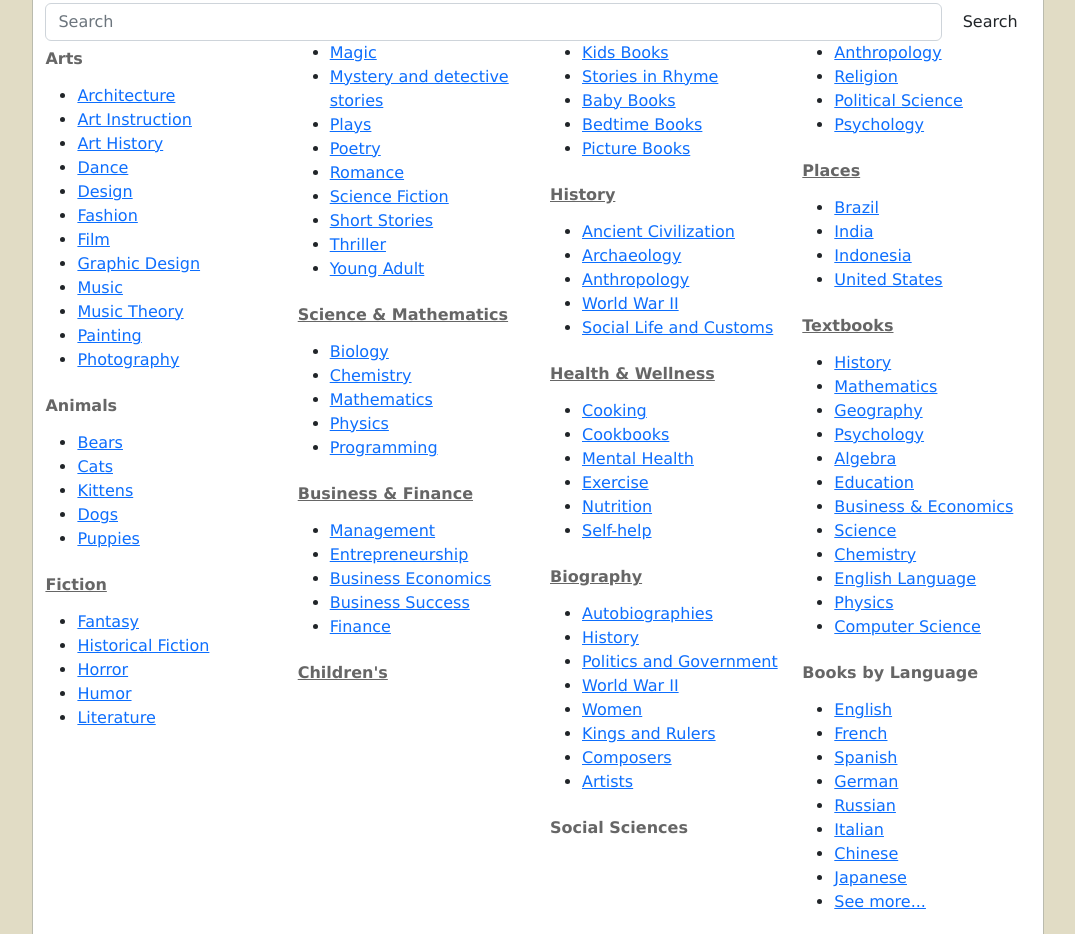
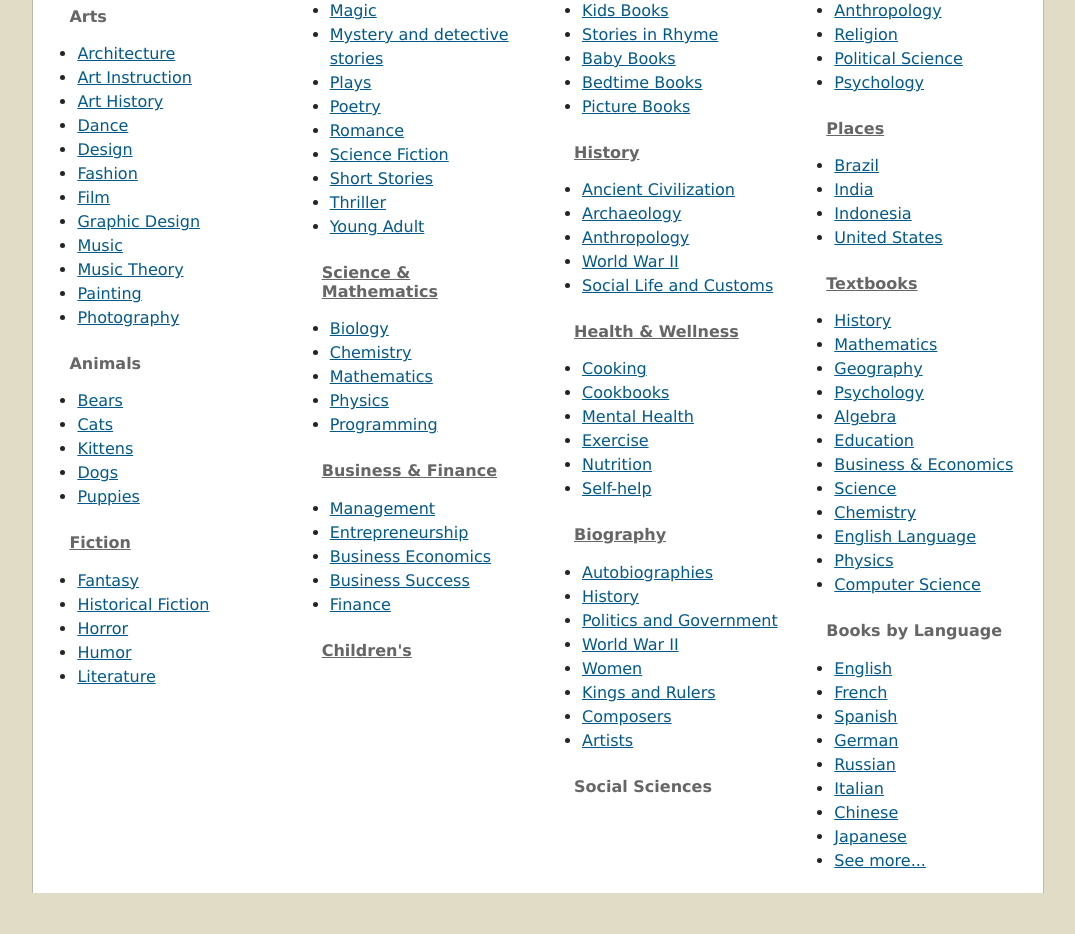
Before and after one commit to csilm/OpenLibraryClone, a React (Create React App) app in the folder open-library-f/: page /sections/browse-sections/Subjects in a window 1280 px wide. Shown: the part 340-1274 px from the top of the page, without its empty margins (102-1177 px from the left). After the commit the page ends 1233 px from the top, so only its background shows below. Built offline with nearby package versions, Linux system fonts and the light colour scheme.

Commit message:
trending

```diff
--- a/open-library-f/src/components/HomePage/sections/browse-sections/Subjects.jsx
+++ b/open-library-f/src/components/HomePage/sections/browse-sections/Subjects.jsx
@@ -16,18 +16,18 @@ function Subjects(){
                 <Announcement />
             </Container>
             <Container  className="mainBody w-79 pb-1">
-                <div>
+                <div className="d-flex justify-content-between">
                     <h3>Subjects</h3>
                     <div>
                         <p>Last edited by <span><a href="#action">LeadSongDog</a></span></p>
                         <div>March 2, 2021</div>
                         <div class="vr"></div>
                         <div><a href="#action2">History</a></div>
+                        <div>
+                        <a href="#action1">Edit</a>
+                        </div>
+                    </div>
 
-                    </div>
-                    <div>
-                        <a href="#action1">Edit</a>
-                    </div>
                 </div>
                 <div className=" ">
                     <form class="d-flex" role="search">
@@ -37,147 +37,147 @@ function Subjects(){
                 </div>
                 <div className="row align-items-start">
                     <div className="col-lg-3 col-md-6 col-sm-6">
-                        <h3 className="cat-head py-2">Arts</h3>
+                        <h3 className="cat-head py-2 ms-4">Arts</h3>
                         <ul className="styled-list">
-                            <li><a href="#action1">Architecture</a></li>
-                            <li><a href="#action1">Art Instruction</a></li>
-                            <li><a href="#action1">Art History</a></li>
-                            <li><a href="#action1">Dance</a></li>
-                            <li><a href="#action1">Design</a></li>
-                            <li><a href="#action1">Fashion</a></li>
-                            <li><a href="#action1">Film</a></li>
-                            <li><a href="#action1">Graphic Design</a></li>
-                            <li><a href="#action1">Music</a></li>
-                            <li><a href="#action1">Music Theory</a></li>
-                            <li><a href="#action1">Painting</a></li>
-                            <li><a href="#action1">Photography</a></li>
+                            <li><a href="#action1" className="b-links">Architecture</a></li>
+                            <li><a href="#action1" className="b-links">Art Instruction</a></li>
+                            <li><a href="#action1" className="b-links">Art History</a></li>
+                            <li><a href="#action1" className="b-links">Dance</a></li>
+                            <li><a href="#action1" className="b-links">Design</a></li>
+                            <li><a href="#action1" className="b-links">Fashion</a></li>
+                            <li><a href="#action1" className="b-links">Film</a></li>
+                            <li><a href="#action1" className="b-links">Graphic Design</a></li>
+                            <li><a href="#action1" className="b-links">Music</a></li>
+                            <li><a href="#action1" className="b-links">Music Theory</a></li>
+                            <li><a href="#action1" className="b-links">Painting</a></li>
+                            <li><a href="#action1" className="b-links">Photography</a></li>
                         </ul>
-                        <h3 className="cat-head py-2">Animals</h3>
+                        <h3 className="cat-head py-2 ms-4">Animals</h3>
                         <ul className="styled-list">
-                            <li><a href="#action1">Bears</a></li>
-                            <li><a href="#action1">Cats</a></li>
-                            <li><a href="#action1">Kittens</a></li>
-                            <li><a href="#action1">Dogs</a></li>
-                            <li><a href="#action1">Puppies</a></li>
+                            <li><a href="#action1" className="b-links">Bears</a></li>
+                            <li><a href="#action1" className="b-links">Cats</a></li>
+                            <li><a href="#action1" className="b-links">Kittens</a></li>
+                            <li><a href="#action1" className="b-links">Dogs</a></li>
+                            <li><a href="#action1" className="b-links">Puppies</a></li>
                         </ul>
-                        <h3 className="cat-head py-2"><a href="#action">Fiction</a></h3>
+                        <h3 className="cat-head py-2 ms-4"><a href="#action">Fiction</a></h3>
                         <ul className="styled-list">
-                            <li><a href="#action1">Fantasy</a></li>
-                            <li><a href="#action1">Historical Fiction</a></li>
-                            <li><a href="#action1">Horror</a></li>
-                            <li><a href="#action1">Humor</a></li>
-                            <li><a href="#action1">Literature</a></li>
+                            <li><a href="#action1" className="b-links">Fantasy</a></li>
+                            <li><a href="#action1" className="b-links">Historical Fiction</a></li>
+                            <li><a href="#action1" className="b-links">Horror</a></li>
+                            <li><a href="#action1" className="b-links">Humor</a></li>
+                            <li><a href="#action1" className="b-links">Literature</a></li>
                         </ul>
 
                     </div>
                     <div className="col-lg-3 col-md-6 col-sm-6 ">
                         <ul className="styled-list">
-                            <li><a href="#action1">Magic</a></li>
-                            <li><a href="#action1">Mystery and detective stories</a></li>
-                            <li><a href="#action1">Plays</a></li>
-                            <li><a href="#action1">Poetry</a></li>
-                            <li><a href="#action1">Romance</a></li>
-                            <li><a href="#action1">Science Fiction</a></li>
-                            <li><a href="#action1">Short Stories</a></li>
-                            <li><a href="#action1">Thriller</a></li>
-                            <li><a href="#action1">Young Adult</a></li>
+                            <li><a href="#action1" className="b-links">Magic</a></li>
+                            <li><a href="#action1" className="b-links">Mystery and detective stories</a></li>
+                            <li><a href="#action1" className="b-links">Plays</a></li>
+                            <li><a href="#action1" className="b-links">Poetry</a></li>
+                            <li><a href="#action1" className="b-links">Romance</a></li>
+                            <li><a href="#action1" className="b-links">Science Fiction</a></li>
+                            <li><a href="#action1" className="b-links">Short Stories</a></li>
+                            <li><a href="#action1" className="b-links">Thriller</a></li>
+                            <li><a href="#action1" className="b-links">Young Adult</a></li>
                         </ul>
-                        <h3 className="cat-head py-2"><a href="#action">Science & Mathematics</a></h3>
+                        <h3 className="cat-head py-2 ms-4"><a href="#action">Science & Mathematics</a></h3>
                         <ul className="styled-list">
-                            <li><a href="#action1">Biology</a></li>
-                            <li><a href="#action1">Chemistry</a></li>
-                            <li><a href="#action1">Mathematics</a></li>
-                            <li><a href="#action1">Physics</a></li>
-                            <li><a href="#action1">Programming</a></li>
+                            <li><a href="#action1" className="b-links">Biology</a></li>
+                            <li><a href="#action1" className="b-links">Chemistry</a></li>
+                            <li><a href="#action1" className="b-links">Mathematics</a></li>
+                            <li><a href="#action1" className="b-links">Physics</a></li>
+                            <li><a href="#action1" className="b-links">Programming</a></li>
                         </ul>
-                        <h3 className="cat-head py-2"><a href="#action">Business & Finance</a></h3>
+                        <h3 className="cat-head py-2 ms-4"><a href="#action">Business & Finance</a></h3>
                         <ul className="styled-list">
-                            <li><a href="#action1">Management</a></li>
-                            <li><a href="#action1">Entrepreneurship</a></li>
-                            <li><a href="#action1">Business Economics</a></li>
-                            <li><a href="#action1">Business Success</a></li>
-                            <li><a href="#action1">Finance</a></li>
+                            <li><a href="#action1" className="b-links">Management</a></li>
+                            <li><a href="#action1" className="b-links">Entrepreneurship</a></li>
+                            <li><a href="#action1" className="b-links">Business Economics</a></li>
+                            <li><a href="#action1" className="b-links">Business Success</a></li>
+                            <li><a href="#action1" className="b-links">Finance</a></li>
                         </ul>
-                        <h3 className="cat-head py-2"><a href="#action">Children's</a></h3>
+                        <h3 className="cat-head py-2 ms-4"><a href="#action">Children's</a></h3>
                     </div>
                     <div className="col-lg-3 col-md-6 col-sm-6">
                         <ul className="styled-list">
-                            <li><a href="#action1">Kids Books</a></li>
-                            <li><a href="#action1">Stories in Rhyme</a></li>
-                            <li><a href="#action1">Baby Books</a></li>
-                            <li><a href="#action1">Bedtime Books</a></li>
-                            <li><a href="#action1">Picture Books</a></li>
+                            <li><a href="#action1" className="b-links">Kids Books</a></li>
+                            <li><a href="#action1" className="b-links">Stories in Rhyme</a></li>
+                            <li><a href="#action1" className="b-links">Baby Books</a></li>
+                            <li><a href="#action1" className="b-links">Bedtime Books</a></li>
+                            <li><a href="#action1" className="b-links">Picture Books</a></li>
                         </ul>
-                        <h3 className="cat-head py-2"><a href="#action">History</a></h3>
+                        <h3 className="cat-head py-2 ms-4"><a href="#action">History</a></h3>
                         <ul className="styled-list">
-                            <li><a href="#action1">Ancient Civilization</a></li>
-                            <li><a href="#action1">Archaeology</a></li>
-                            <li><a href="#action1">Anthropology</a></li>
-                            <li><a href="#action1">World War II</a></li>
-                            <li><a href="#action1">Social Life and Customs</a></li>
+                            <li><a href="#action1" className="b-links">Ancient Civilization</a></li>
+                            <li><a href="#action1" className="b-links">Archaeology</a></li>
+                            <li><a href="#action1" className="b-links">Anthropology</a></li>
+                            <li><a href="#action1" className="b-links">World War II</a></li>
+                            <li><a href="#action1" className="b-links">Social Life and Customs</a></li>
                         </ul>
-                        <h3 className="cat-head py-2"><a href="#action">Health & Wellness</a></h3>
+                        <h3 className="cat-head py-2 ms-4"><a href="#action">Health & Wellness</a></h3>
                         <ul className="styled-list">
-                            <li><a href="#action1">Cooking</a></li>
-                            <li><a href="#action1">Cookbooks</a></li>
-                            <li><a href="#action1">Mental Health</a></li>
-                            <li><a href="#action1">Exercise</a></li>
-                            <li><a href="#action1">Nutrition</a></li>
-                            <li><a href="#action1">Self-help</a></li>
+                            <li><a href="#action1" className="b-links">Cooking</a></li>
+                            <li><a href="#action1" className="b-links">Cookbooks</a></li>
+                            <li><a href="#action1" className="b-links">Mental Health</a></li>
+                            <li><a href="#action1" className="b-links">Exercise</a></li>
+                            <li><a href="#action1" className="b-links">Nutrition</a></li>
+                            <li><a href="#action1" className="b-links">Self-help</a></li>
                         </ul>
-                        <h3 className="cat-head py-2"><a href="#action">Biography</a></h3>
+                        <h3 className="cat-head py-2 ms-4"><a href="#action">Biography</a></h3>
                         <ul className="styled-list">
-                            <li><a href="#action1">Autobiographies</a></li>
-                            <li><a href="#action1">History</a></li>
-                            <li><a href="#action1">Politics and Government</a></li>
-                            <li><a href="#action1">World War II</a></li>
-                            <li><a href="#action1">Women</a></li>
-                            <li><a href="#action1">Kings and Rulers</a></li>
-                            <li><a href="#action1">Composers</a></li>
-                            <li><a href="#action1">Artists</a></li>
+                            <li><a href="#action1" className="b-links">Autobiographies</a></li>
+                            <li><a href="#action1" className="b-links">History</a></li>
+                            <li><a href="#action1" className="b-links">Politics and Government</a></li>
+                            <li><a href="#action1" className="b-links">World War II</a></li>
+                            <li><a href="#action1" className="b-links">Women</a></li>
+                            <li><a href="#action1" className="b-links">Kings and Rulers</a></li>
+                            <li><a href="#action1" className="b-links">Composers</a></li>
+                            <li><a href="#action1" className="b-links">Artists</a></li>
                         </ul>
-                        <h3 className="cat-head py-2">Social Sciences</h3>
+                        <h3 className="cat-head py-2 ms-4">Social Sciences</h3>
                     </div>
                     <div className="col-lg-3 col-md-6 col-sm-6">
                         <ul className="styled-list">
-                            <li><a href="#action1">Anthropology</a></li>
-                            <li><a href="#action1">Religion</a></li>
-                            <li><a href="#action1">Political Science</a></li>
-                            <li><a href="#action1">Psychology</a></li>
+                            <li><a href="#action1" className="b-links">Anthropology</a></li>
+                            <li><a href="#action1" className="b-links">Religion</a></li>
+                            <li><a href="#action1" className="b-links">Political Science</a></li>
+                            <li><a href="#action1" className="b-links">Psychology</a></li>
                         </ul>
-                        <h3 className="cat-head py-2"><a href="#action">Places</a></h3>
+                        <h3 className="cat-head py-2 ms-4"><a href="#action">Places</a></h3>
                         <ul className="styled-list">
-                            <li><a href="#action1">Brazil</a></li>
-                            <li><a href="#action1">India</a></li>
-                            <li><a href="#action1">Indonesia</a></li>
-                            <li><a href="#action1">United States</a></li>
+                            <li><a href="#action1" className="b-links">Brazil</a></li>
+                            <li><a href="#action1" className="b-links">India</a></li>
+                            <li><a href="#action1" className="b-links">Indonesia</a></li>
+                            <li><a href="#action1" className="b-links">United States</a></li>
                         </ul>
-                        <h3 className="cat-head py-2"><a href="#action">Textbooks</a></h3>
+                        <h3 className="cat-head py-2 ms-4"><a href="#action">Textbooks</a></h3>
                         <ul className="styled-list">
-                            <li><a href="#action1">History</a></li>
-                            <li><a href="#action1">Mathematics</a></li>
-                            <li><a href="#action1">Geography</a></li>
-                            <li><a href="#action1">Psychology</a></li>
-                            <li><a href="#action1">Algebra</a></li>
-                            <li><a href="#action1">Education</a></li>
-                            <li><a href="#action1">Business & Economics</a></li>
-                            <li><a href="#action1">Science</a></li>
-                            <li><a href="#action1">Chemistry</a></li>
-                            <li><a href="#action1">English Language</a></li>
-                            <li><a href="#action1">Physics</a></li>
-                            <li><a href="#action1">Computer Science</a></li>
+                            <li><a href="#action1" className="b-links">History</a></li>
+                            <li><a href="#action1" className="b-links">Mathematics</a></li>
+                            <li><a href="#action1" className="b-links">Geography</a></li>
+                            <li><a href="#action1" className="b-links">Psychology</a></li>
+                            <li><a href="#action1" className="b-links">Algebra</a></li>
+                            <li><a href="#action1" className="b-links">Education</a></li>
+                            <li><a href="#action1" className="b-links">Business & Economics</a></li>
+                            <li><a href="#action1" className="b-links">Science</a></li>
+                            <li><a href="#action1" className="b-links">Chemistry</a></li>
+                            <li><a href="#action1" className="b-links">English Language</a></li>
+                            <li><a href="#action1" className="b-links">Physics</a></li>
+                            <li><a href="#action1" className="b-links">Computer Science</a></li>
                         </ul>
-                        <h3 className="cat-head py-2">Books by Language</h3>
+                        <h3 className="cat-head py-2 ms-4">Books by Language</h3>
                         <ul className="styled-list">
-                            <li><a href="#action1">English</a></li>
-                            <li><a href="#action1">French</a></li>
-                            <li><a href="#action1">Spanish</a></li>
-                            <li><a href="#action1">German</a></li>
-                            <li><a href="#action1">Russian</a></li>
-                            <li><a href="#action1">Italian</a></li>
-                            <li><a href="#action1">Chinese</a></li>
-                            <li><a href="#action1">Japanese</a></li>
-                            <li><a href="#action1">See more...</a></li>
+                            <li><a href="#action1" className="b-links">English</a></li>
+                            <li><a href="#action1" className="b-links">French</a></li>
+                            <li><a href="#action1" className="b-links">Spanish</a></li>
+                            <li><a href="#action1" className="b-links">German</a></li>
+                            <li><a href="#action1" className="b-links">Russian</a></li>
+                            <li><a href="#action1" className="b-links">Italian</a></li>
+                            <li><a href="#action1" className="b-links">Chinese</a></li>
+                            <li><a href="#action1" className="b-links">Japanese</a></li>
+                            <li><a href="#action1" className="b-links">See more...</a></li>
                         </ul>
                     </div>
                 </div>
--- a/open-library-f/src/components/HomePage/sections/browse-sections/style.css
+++ b/open-library-f/src/components/HomePage/sections/browse-sections/style.css
@@ -7,3 +7,10 @@
     font-weight: 600;
     font-family: "Lucida Grande",Verdana,Geneva,Helvetica,Arial,sans-serif;
 }
+.b-links{
+    color: #02598b;
+    line-height: 1.5em;
+}
+.b-links:hover{
+    color: #003266;
+}
```
